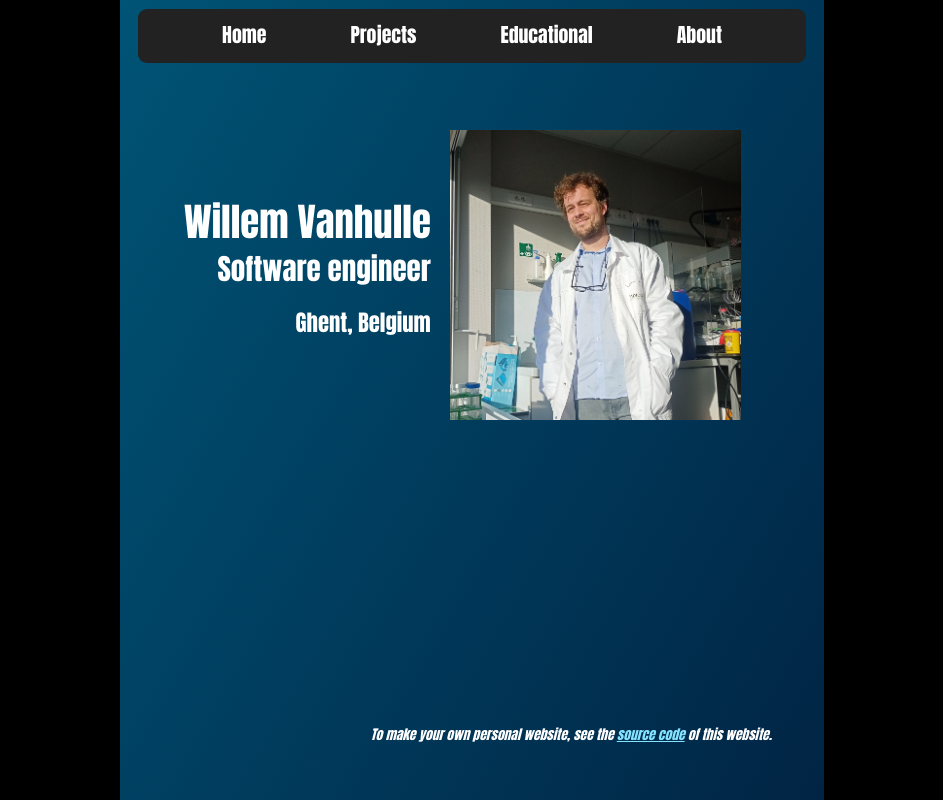
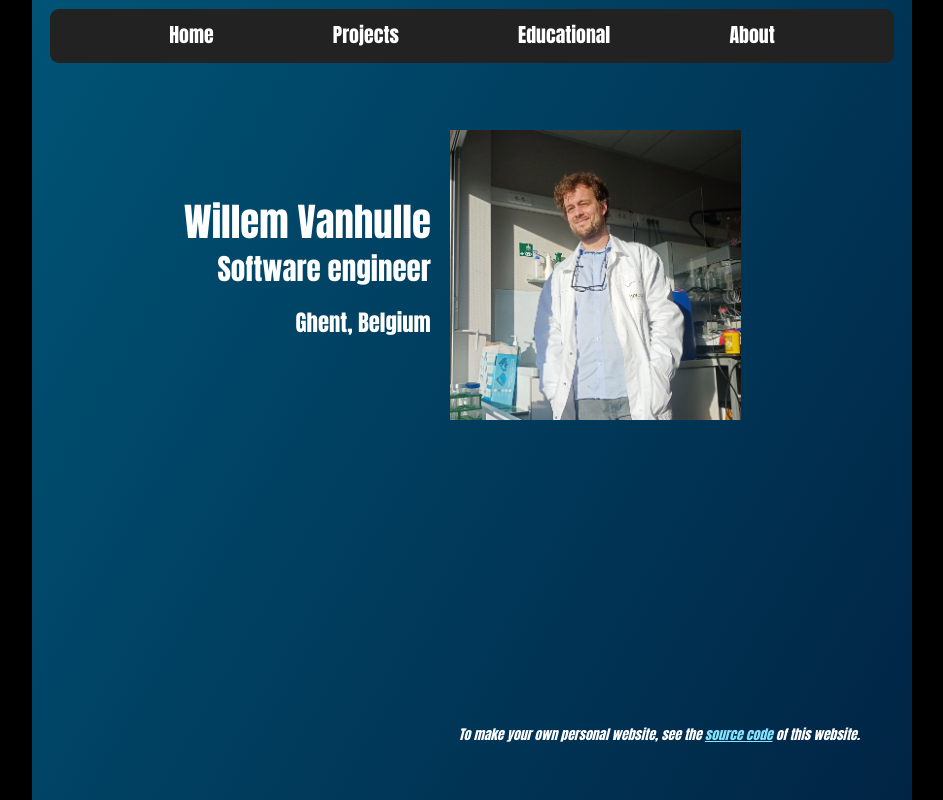
Before and after one commit to wvhulle/wvhulle.github.io, a SvelteKit app: page / in a window 1280 px wide. Shown: the whole page, without its empty margins (168-1111 px from the left). Built offline with nearby package versions, Linux system fonts and the light colour scheme; a small style sheet from the web is missing.

Commit message:
improve info on futures

```diff
--- a/src/routes/+layout.svelte
+++ b/src/routes/+layout.svelte
@@ -54,7 +54,7 @@
     display: flex;
 
     @media (min-width: 800px) {
-      width: 40em;
+      width: 50em;
     }
 
     & #links {
```
Also changed, not shown: 1 other file (tests, documents, lock files or other folders).
